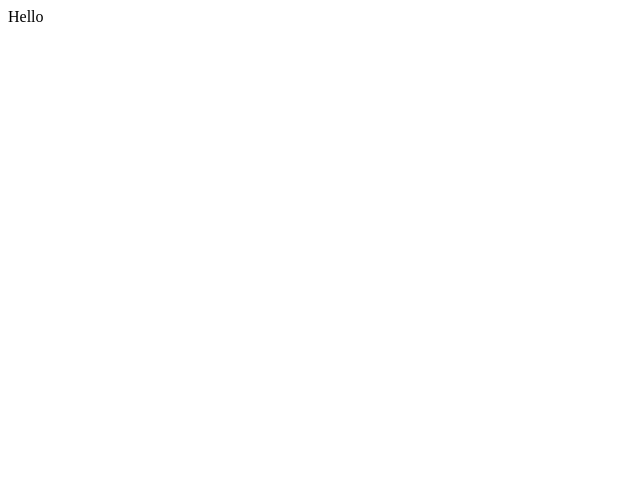
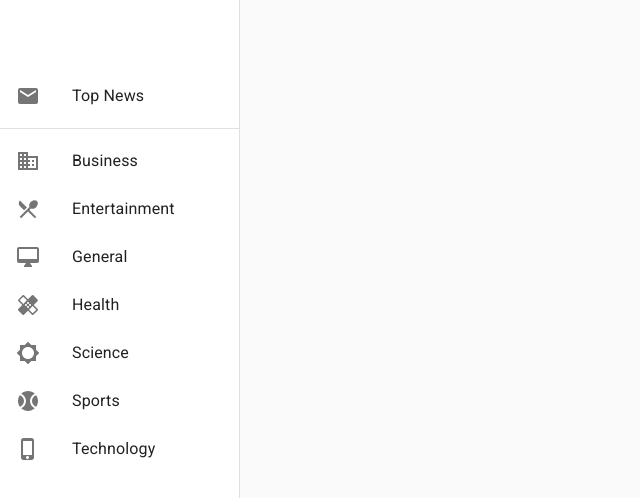
Before and after one commit to RomanChasovitin/news-internship, a React (Create React App) app: page / in a window 1280 px wide. Shown: the top 498 px of the page, without its empty margins (0-640 px from the left). Built offline with nearby package versions, Linux system fonts and the light colour scheme.

Commit message:
Added Sidebar component, separated styles in styles

```diff
--- a/src/App.jsx
+++ b/src/App.jsx
@@ -1,11 +1,14 @@
 import React from 'react'
 import { ThemeProvider } from '@material-ui/core'
 import { theme } from './config/theme'
+import Sidebar from './components/core/Sidebar/Sidebar'
 
 function App() {
   return (
     <div className="App">
-      <ThemeProvider theme={theme}>Hello</ThemeProvider>
+      <ThemeProvider theme={theme}>
+        <Sidebar />
+      </ThemeProvider>
     </div>
   )
 }
--- /dev/null
+++ b/src/components/core/Sidebar/Sidebar.jsx
@@ -0,0 +1,103 @@
+import React from 'react'
+import Drawer from '@material-ui/core/Drawer'
+import CssBaseline from '@material-ui/core/CssBaseline'
+import Toolbar from '@material-ui/core/Toolbar'
+import List from '@material-ui/core/List'
+import Divider from '@material-ui/core/Divider'
+import ListItem from '@material-ui/core/ListItem'
+import ListItemIcon from '@material-ui/core/ListItemIcon'
+import ListItemText from '@material-ui/core/ListItemText'
+import MailIcon from '@material-ui/icons/Mail'
+import BusinessIcon from '@material-ui/icons/Business'
+import HealingIcon from '@material-ui/icons/Healing'
+import SportsBaseballIcon from '@material-ui/icons/SportsBaseball'
+import RestaurantMenuIcon from '@material-ui/icons/RestaurantMenu'
+import Brightness5Icon from '@material-ui/icons/Brightness5'
+import DesktopMacIcon from '@material-ui/icons/DesktopMac'
+import PhoneIphoneIcon from '@material-ui/icons/PhoneIphone'
+
+import { useStyles } from './styles'
+
+const mainItem = { url: '/topNews', title: 'Top News', icon: 'Top News', id: '0' }
+const menuItems = [
+  {
+    url: '/business',
+    title: 'Business',
+    icon: <BusinessIcon />,
+    id: '1',
+  },
+  {
+    url: '/entertainment',
+    title: 'Entertainment',
+    icon: <RestaurantMenuIcon />,
+    id: '2',
+  },
+  {
+    url: '/general',
+    title: 'General',
+    icon: <DesktopMacIcon />,
+    id: '3',
+  },
+  {
+    url: '/health',
+    title: 'Health',
+    icon: <HealingIcon />,
+    id: '4',
+  },
+  {
+    url: '/science',
+    title: 'Science',
+    icon: <Brightness5Icon />,
+    id: '5',
+  },
+  {
+    url: '/sports',
+    title: 'Sports',
+    icon: <SportsBaseballIcon />,
+    id: '6',
+  },
+  {
+    url: '/technology',
+    title: 'Technology',
+    icon: <PhoneIphoneIcon />,
+    id: '7',
+  },
+]
+
+export default function Sidebar() {
+  const classes = useStyles()
+
+  return (
+    <div className={classes.root}>
+      <CssBaseline />
+      <Drawer
+        className={classes.drawer}
+        variant="permanent"
+        classes={{
+          paper: classes.drawerPaper,
+        }}
+      >
+        <Toolbar />
+        <div className={classes.drawerContainer}>
+          <List>
+            <ListItem button key={mainItem.id}>
+              <ListItemIcon>
+                <MailIcon />
+              </ListItemIcon>
+              <ListItemText primary={mainItem.title} />
+            </ListItem>
+          </List>
+          <Divider />
+          <List>
+            {menuItems.map(item => (
+              <ListItem button key={item.id}>
+                <ListItemIcon>{item.icon}</ListItemIcon>
+                <ListItemText primary={item.title} />
+              </ListItem>
+            ))}
+          </List>
+        </div>
+      </Drawer>
+    </div>
+  )
+}
--- /dev/null
+++ b/src/components/core/Sidebar/styles.js
@@ -0,0 +1,25 @@
+import { makeStyles } from '@material-ui/core/styles'
+
+const drawerWidth = 240
+export const useStyles = makeStyles(theme => ({
+  root: {
+    display: 'flex',
+  },
+  appBar: {
+    zIndex: theme.zIndex.drawer + 1,
+  },
+  drawer: {
+    width: drawerWidth,
+    flexShrink: 0,
+  },
+  drawerPaper: {
+    width: drawerWidth,
+  },
+  drawerContainer: {
+    overflow: 'auto',
+  },
+  content: {
+    flexGrow: 1,
+    padding: theme.spacing(3),
+  },
+}))
```
